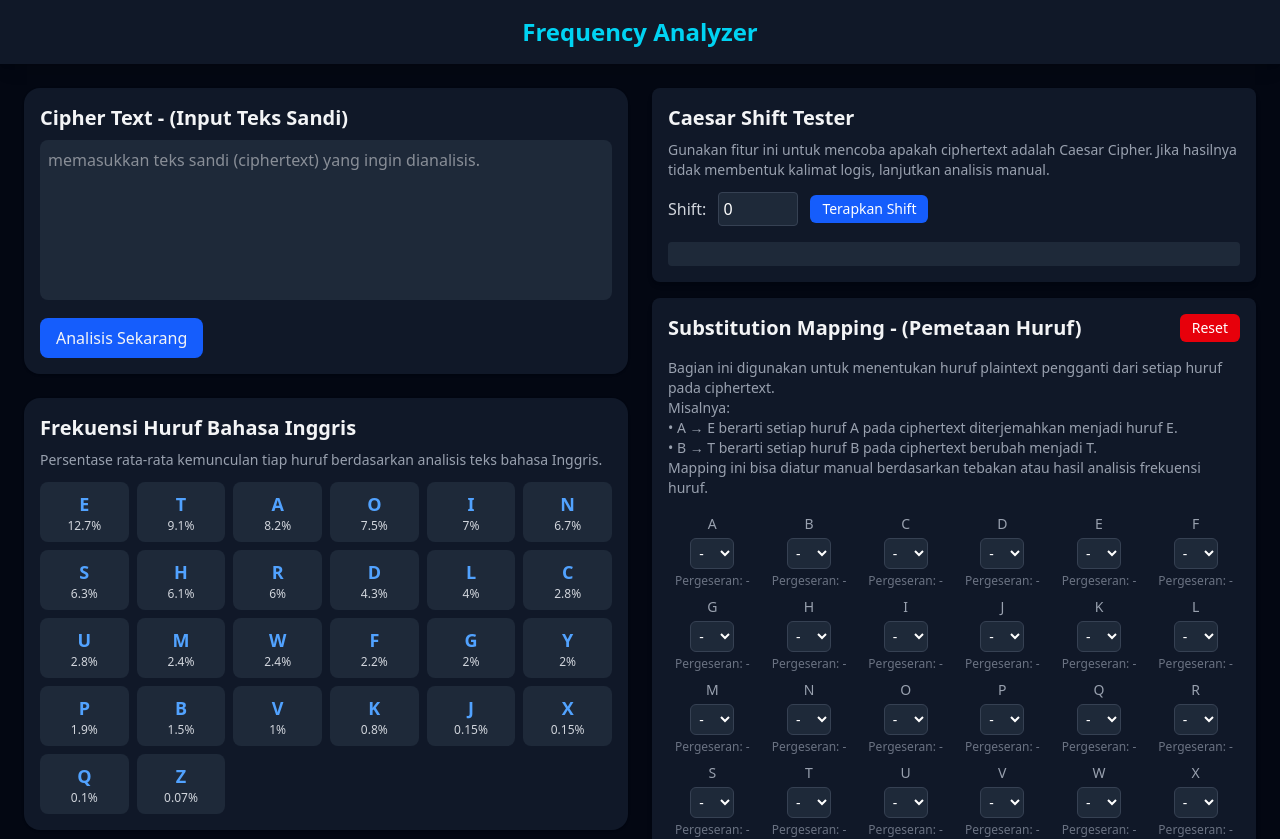
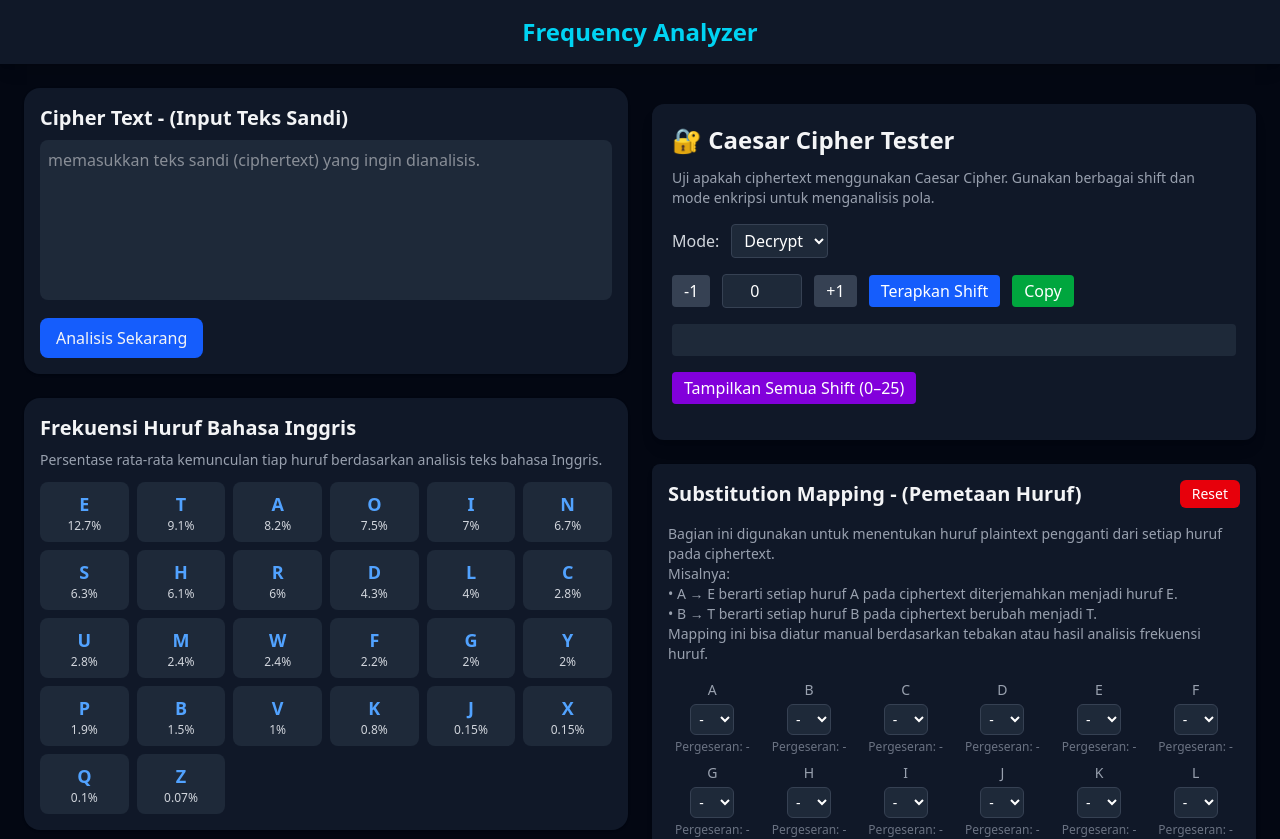
Before and after one commit to Dhiooonn/analisis-frekuensi-cracking-caesar-shiper, a React (Vite) app: page / in a window 1280 px wide. Shown: the top 839 px of the page. Built offline with nearby package versions, Linux system fonts and the light colour scheme.

Commit message:
feat: pengembangan fitur shift tester

```diff
--- a/src/components/FreequencyInfo.jsx
+++ b/src/components/FreequencyInfo.jsx
@@ -1,19 +1,26 @@
 export default function FrequencyInfo({ data }) {
   if (!data || data.length === 0) return null;
 
+  // Urutkan frekuensi dari terbesar ke terkecil
   const sorted = [...data].sort((a, b) => b.frequency - a.frequency);
-  const top3 = sorted.slice(0, 3).map(item => item.letter).join(", ");
+  const topLetters = sorted.slice(0, 3).map((item) => item.letter).join(", ");
 
   return (
-    <div className="mt-6 p-4 bg-gray-800/60 border border-gray-700 rounded-xl">
-      <h3 className="text-lg font-semibold text-white mb-2">Informasi Analisis Frekuensi</h3>
-      <p className="text-gray-300 leading-relaxed text-sm">
-        Berdasarkan hasil grafik di atas, huruf yang paling sering muncul dalam ciphertext adalah
-        <span className="text-blue-400 font-medium"> {top3} </span>.
-        Dalam analisis kriptografi (frequency analysis), huruf-huruf ini biasanya dibandingkan dengan huruf
-        yang paling sering muncul dalam bahasa alami (contoh: E, T, A dalam bahasa Inggris atau A, N dalam Bahasa Indonesia)
-        untuk membantu menentukan kemungkinan substitusi huruf.
+    <div className="bg-gray-900 p-4 rounded-2xl shadow">
+      <h2 className="text-xl font-semibold mb-2">Informasi Analisis Frekuensi</h2>
+      <p>
+        Berdasarkan hasil grafik di atas, huruf yang paling sering muncul dalam ciphertext adalah{" "}
+        <span className="font-bold text-blue-400">{topLetters}</span>.
       </p>
+      <p className="mt-2">
+        Dalam analisis kriptografi (<i>frequency analysis</i>), huruf-huruf ini biasanya dibandingkan
+        dengan huruf yang paling sering muncul dalam bahasa alami untuk menentukan kemungkinan
+        substitusi huruf.
+      </p>
+      <ul className="mt-3 text-sm space-y-1 text-gray-300">
+        <li>• Bahasa Inggris → <span className="text-blue-400">E, T, A, O, I, N</span></li>
+        <li>• Bahasa Indonesia → <span className="text-blue-400">A, N, I, U, G, R</span></li>
+      </ul>
     </div>
   );
 }
--- a/src/components/ShiftTester.jsx
+++ b/src/components/ShiftTester.jsx
@@ -2,49 +2,142 @@ import React, { useState } from "react";
 
 export default function ShiftTester({ ciphertext, onApplyShift }) {
   const [shift, setShift] = useState(0);
+  const [mode, setMode] = useState("decrypt"); // encrypt / decrypt
+  const [showAll, setShowAll] = useState(false);
 
+  // Fungsi utama Caesar Cipher
   const applyShift = (text, shiftValue) => {
-    return text.replace(/[A-Z]/gi, (char) => {
-      const base = char === char.toUpperCase() ? 65 : 97;
+    return text.replace(/[A-Za-z]/g, (char) => {
+      const isUpper = char >= "A" && char <= "Z";
+      const base = isUpper ? 65 : 97;
+      const normalizedShift = mode === "decrypt" ? shiftValue : -shiftValue;
+
       return String.fromCharCode(
-        ((char.charCodeAt(0) - base + shiftValue + 26) % 26) + base
+        ((char.charCodeAt(0) - base + normalizedShift + 26) % 26) + base
       );
     });
   };
 
   const shiftedText = applyShift(ciphertext, shift);
 
+  // Highlight huruf berubah
+  const renderHighlighted = (original, shifted) => {
+    return shifted.split("").map((char, i) => {
+      const changed =
+        original[i]?.toLowerCase() !== char.toLowerCase() &&
+        /[A-Za-z]/.test(original[i]);
+
+      return (
+        <span key={i} className={changed ? "text-yellow-400" : ""}>
+          {char}
+        </span>
+      );
+    });
+  };
+
+  // Auto-generate seluruh shift 0–25
+  const allShiftResults = Array.from({ length: 26 }, (_, i) => ({
+    shift: i,
+    text: applyShift(ciphertext, i),
+  }));
+
   return (
-    <div className="bg-gray-900 p-4 rounded-lg shadow-md mb-4">
-      <h2 className="text-xl font-semibold mb-2">Caesar Shift Tester</h2>
+    <div className="bg-gray-900 p-5 rounded-xl shadow-lg mt-4">
+      <h2 className="text-2xl font-semibold mb-3">🔐 Caesar Cipher Tester</h2>
 
-      <p className="text-gray-400 text-sm mb-3">
-        Gunakan fitur ini untuk mencoba apakah ciphertext adalah Caesar Cipher.
-        Jika hasilnya tidak membentuk kalimat logis, lanjutkan analisis manual.
+      <p className="text-gray-400 text-sm mb-4">
+        Uji apakah ciphertext menggunakan Caesar Cipher. Gunakan berbagai shift
+        dan mode enkripsi untuk menganalisis pola.
       </p>
 
+      {/* MODE */}
+      <div className="mb-4">
+        <label className="text-gray-300 mr-3">Mode:</label>
+        <select
+          value={mode}
+          onChange={(e) => setMode(e.target.value)}
+          className="bg-gray-800 border border-gray-700 px-2 py-1 rounded text-white"
+        >
+          <option value="decrypt">Decrypt</option>
+          <option value="encrypt">Encrypt</option>
+        </select>
+      </div>
+
+      {/* SHIFT CONTROLS */}
       <div className="flex items-center gap-3 mb-4">
-        <label className="text-gray-300">Shift:</label>
+        <button
+          onClick={() => setShift((s) => (s + 25) % 26)}
+          className="px-3 py-1 bg-gray-700 hover:bg-gray-600 rounded text-white"
+        >
+          -1
+        </button>
+
         <input
           type="number"
           min="0"
           max="25"
           value={shift}
           onChange={(e) => setShift(Number(e.target.value))}
-          className="w-20 p-1 bg-gray-800 border border-gray-700 rounded text-white"
+          className="w-20 p-1 bg-gray-800 border border-gray-700 rounded text-white text-center"
         />
 
         <button
+          onClick={() => setShift((s) => (s + 1) % 26)}
+          className="px-3 py-1 bg-gray-700 hover:bg-gray-600 rounded text-white"
+        >
+          +1
+        </button>
+
+        <button
           onClick={() => onApplyShift(shift)}
-          className="px-3 py-1 bg-blue-600 hover:bg-blue-700 text-white rounded-md text-sm"
+          className="px-3 py-1 bg-blue-600 hover:bg-blue-700 rounded text-white"
         >
           Terapkan Shift
         </button>
+
+        <button
+          onClick={() => navigator.clipboard.writeText(shiftedText)}
+          className="px-3 py-1 bg-green-600 hover:bg-green-700 rounded text-white"
+        >
+          Copy
+        </button>
       </div>
 
-      <div className="bg-gray-800 p-3 rounded text-gray-200 text-sm whitespace-pre-wrap">
-        {shiftedText}
+      {/* HASIL SHIFT */}
+      <div className="bg-gray-800 p-4 rounded text-gray-200 text-sm whitespace-pre-wrap mb-4">
+        {renderHighlighted(ciphertext, shiftedText)}
       </div>
+
+      {/* TOGGLE SHOW ALL */}
+      <button
+        onClick={() => setShowAll(!showAll)}
+        className="px-3 py-1 bg-purple-700 hover:bg-purple-800 rounded text-white mb-4"
+      >
+        {showAll ? "Sembunyikan Semua Shift" : "Tampilkan Semua Shift (0–25)"}
+      </button>
+
+      {/* TABEL ALL RESULTS */}
+      {showAll && (
+        <div className="bg-gray-800 p-4 rounded-lg max-h-80 overflow-auto">
+          {allShiftResults.map(({ shift, text }) => (
+            <div
+              key={shift}
+              className="p-2 border-b border-gray-700 hover:bg-gray-700/50 rounded"
+            >
+              <div className="flex justify-between items-center mb-1">
+                <strong className="text-blue-400">Shift {shift}</strong>
+                <button
+                  onClick={() => navigator.clipboard.writeText(text)}
+                  className="px-2 py-1 bg-green-600 hover:bg-green-700 rounded text-xs text-white"
+                >
+                  Copy
+                </button>
+              </div>
+              <p className="text-gray-300">{text}</p>
+            </div>
+          ))}
+        </div>
+      )}
     </div>
   );
 }
```
